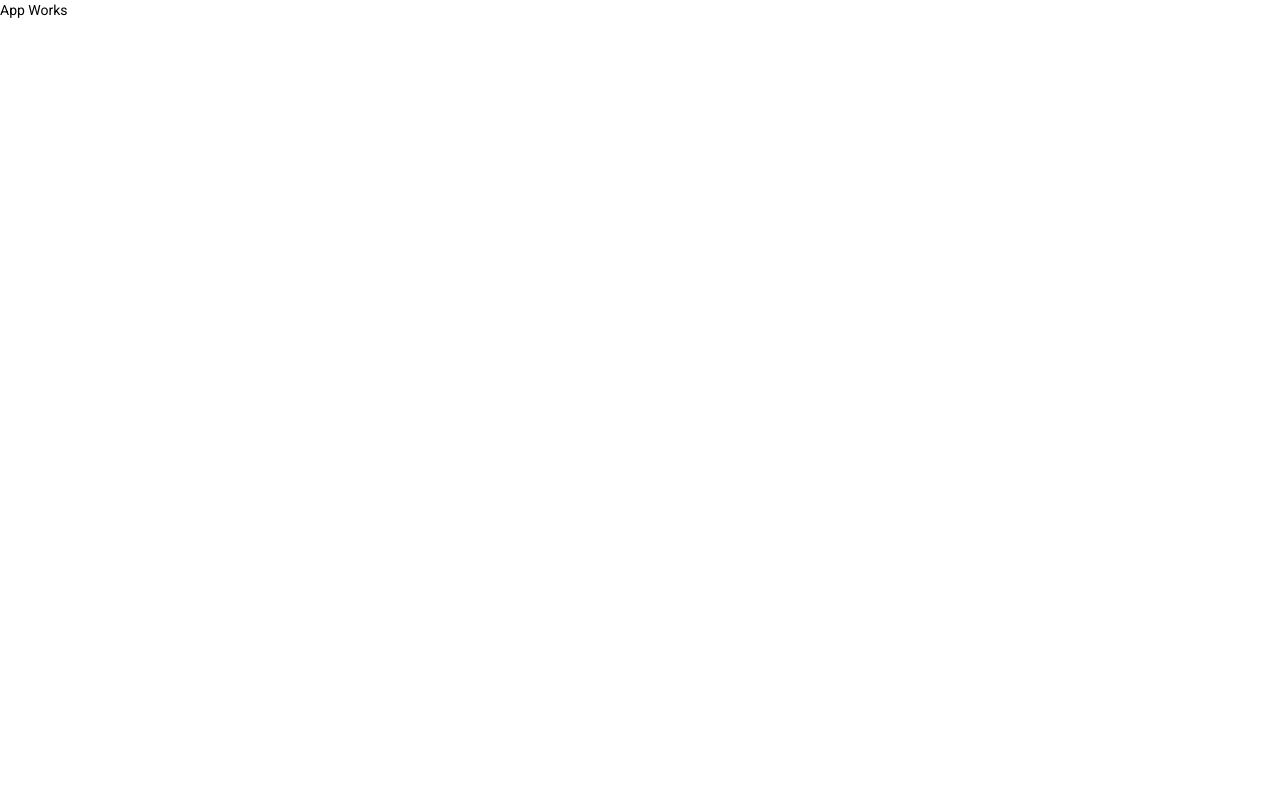
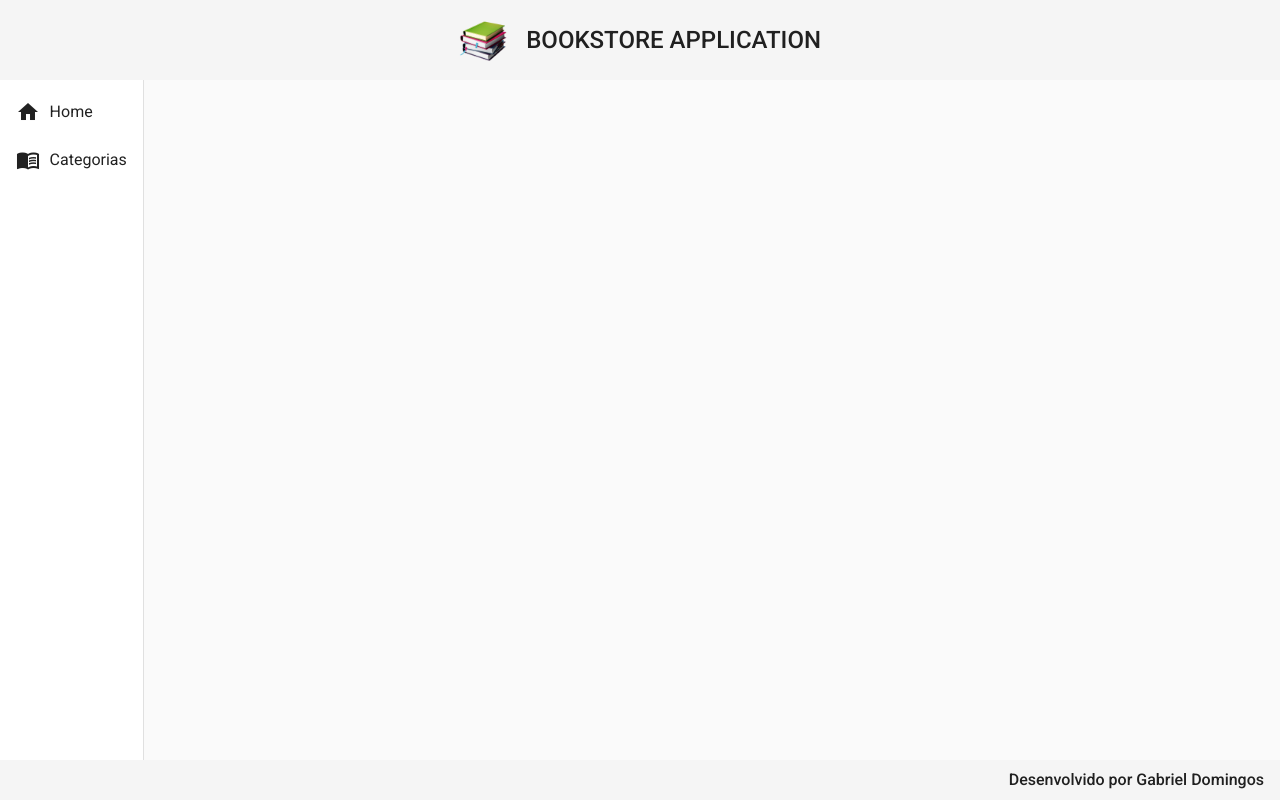
Before and after one commit to gabrielppd77/bookstore-frontend, an Angular app: page / in a window 1280 px wide. Built offline with nearby package versions, Linux system fonts and the light colour scheme.

Commit message:
Add footer, header and nav components

```diff
--- a/src/app/app.component.html
+++ b/src/app/app.component.html
@@ -1 +1,3 @@
-<p>App Works</p>
+<app-header></app-header>
+<app-nav></app-nav>
+<app-footer></app-footer>
--- /dev/null
+++ b/src/app/components/template/footer/footer.component.css
@@ -0,0 +1,7 @@
+.footer {
+    position: fixed;
+    bottom: 0;
+    justify-content: flex-end;
+    font-size: 1rem;
+    height: 5%;
+}
--- /dev/null
+++ b/src/app/components/template/footer/footer.component.html
@@ -0,0 +1,5 @@
+<mat-toolbar class="footer">
+    <span>
+        Desenvolvido por Gabriel Domingos
+    </span>
+</mat-toolbar>
--- /dev/null
+++ b/src/app/components/template/footer/footer.component.ts
@@ -0,0 +1,15 @@
+import { Component, OnInit } from '@angular/core';
+
+@Component({
+  selector: 'app-footer',
+  templateUrl: './footer.component.html',
+  styleUrls: ['./footer.component.css']
+})
+export class FooterComponent implements OnInit {
+
+  constructor() { }
+
+  ngOnInit(): void {
+  }
+
+}
--- /dev/null
+++ b/src/app/components/template/header/header.component.css
@@ -0,0 +1,18 @@
+img {
+    height: 3rem;
+}
+
+.header {
+    justify-content: center;
+    height: 10%;
+}
+
+span {
+    display: flex;
+    align-items: center;
+}
+
+h1 {
+    padding-left: 1.2rem;
+    font-size: 1.5rem;
+}
--- /dev/null
+++ b/src/app/components/template/header/header.component.html
@@ -0,0 +1,8 @@
+<mat-toolbar class="header">
+    <span>
+        <img src="assets/img/book.png" alt="">
+    </span>
+    <span>
+        <h1>BOOKSTORE APPLICATION</h1>
+    </span>
+</mat-toolbar>
--- /dev/null
+++ b/src/app/components/template/header/header.component.ts
@@ -0,0 +1,15 @@
+import { Component, OnInit } from '@angular/core';
+
+@Component({
+  selector: 'app-header',
+  templateUrl: './header.component.html',
+  styleUrls: ['./header.component.css']
+})
+export class HeaderComponent implements OnInit {
+
+  constructor() { }
+
+  ngOnInit(): void {
+  }
+
+}
--- /dev/null
+++ b/src/app/components/template/nav/nav.component.css
@@ -0,0 +1,7 @@
+.container {
+    height: 85%;
+}
+
+i {
+    padding-right: .6rem;
+}
--- /dev/null
+++ b/src/app/components/template/nav/nav.component.html
@@ -0,0 +1,18 @@
+<mat-sidenav-container class="container">
+    <mat-sidenav mode="side" opened>
+        <mat-nav-list>
+            <a mat-list-item>
+                <i class="material-icons">home</i>
+                Home
+            </a>
+            <a mat-list-item>
+                <i class="material-icons">menu_book</i>
+                Categorias
+            </a>
+        </mat-nav-list>
+    </mat-sidenav>
+
+    <mat-sidenav-content>
+
+    </mat-sidenav-content>
+</mat-sidenav-container>
--- /dev/null
+++ b/src/app/components/template/nav/nav.component.ts
@@ -0,0 +1,15 @@
+import { Component, OnInit } from '@angular/core';
+
+@Component({
+  selector: 'app-nav',
+  templateUrl: './nav.component.html',
+  styleUrls: ['./nav.component.css']
+})
+export class NavComponent implements OnInit {
+
+  constructor() { }
+
+  ngOnInit(): void {
+  }
+
+}
```
Also changed, not shown: src/app/app.module.ts (+18 -2 lines), src/assets/img/book.png (added).
